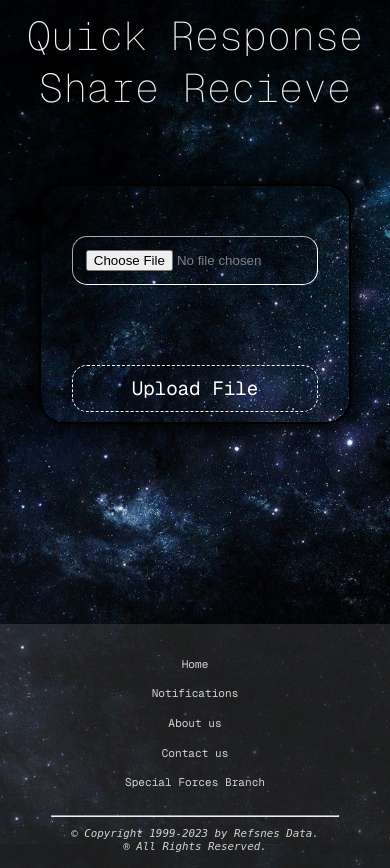
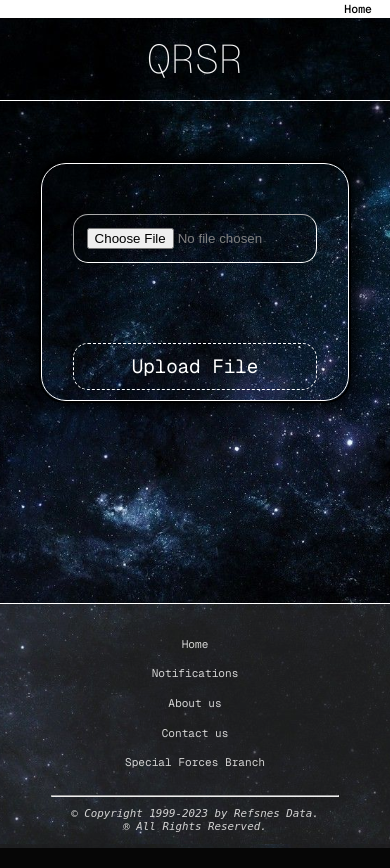
Before and after one commit to Shaalekh/public_html, a PHP site: page / in a window 390 px wide. Run offline with PHP 8.4, Linux system fonts and the light colour scheme.

Commit message:
big css update

```diff
--- a/index.html
+++ b/index.html
@@ -53,9 +53,31 @@
             clearCookies();
             clearStorage();
         </script>
+        <script>
+    window.addEventListener('mousemove', function(e) {
+      var arr = [1, 0.9, 0.8, 0.5, 0.2];
+
+      arr.forEach(function(i) {
+        var x = (1 - i) * 75;
+        var star = document.createElement('div');
+
+        star.className = 'star';
+        star.style.top = e.clientY + Math.round(Math.random() * x - x / 2) + 'px';
+        star.style.left = e.clientX + Math.round(Math.random() * x - x / 2) + 'px';
+
+        document.body.appendChild(star);
+
+        window.setTimeout(function() {
+          document.body.removeChild(star);
+        }, Math.round(Math.random() * i * 600));
+      });
+    }, false);
+</script>
     </head>
     <body>
-        <h1>Quick Response Share Recieve</h1>
+        <h4><a href="#" id="bar">Home</a></h4>
+        <div id="constellation"></div>
+        <h1 id="responsive"></h1>
         <div id="main">
             <form id="uploadForm" enctype="multipart/form-data">
                 <input class="ia" type="file" name="fileToUpload" id="fileToUpload" />
@@ -95,6 +117,7 @@
             >
         </footer>
 
+        <script src="responsive.js" ></script>
         <script>
             // Handle form submission using AJAX
             document.getElementById("uploadForm").addEventListener("submit", function (event) {
--- /dev/null
+++ b/responsive.js
@@ -0,0 +1,14 @@
+function updateH1Content() {
+    const h1 = document.getElementById("responsive");
+    if (window.innerWidth < 500) {
+        h1.textContent = "QRSR";
+    } else {
+        h1.textContent = "Quick Response Share Receive";
+    }
+}
+
+// Check on page load
+updateH1Content();
+
+// Check on window resize
+window.addEventListener("resize", updateH1Content);
--- a/style.css
+++ b/style.css
@@ -2,7 +2,25 @@
     box-sizing: border-box;
 
 }
+h4, #bar {
+    background-color: white;
+    position: sticky;
+    top: 0;
+    margin: 0 0;
+    font-family:'Geist Mono', monospace;
+    font-weight: 500;
+    font-size: 1.55ch;
+    padding: 1px 9px;
+    text-align: end;
+    text-decoration:none;
+    color: black;
+    z-index: 2;
+}
 
+#bar:hover {
+    color:dodgerblue;
+    transition-duration: 0.3s;
+}
 html {
     background-image: url("bg.jpg");
     background-size: cover;
@@ -17,12 +35,12 @@
 h1 {
     font-family: "geist mono";
     font-size: 4em;
-    text-align: center;
+    text-align:center;
     color: whitesmoke;
-    padding-top: 10px;
-    padding-bottom: 10px;
+    padding: 0 10px;
     margin: 0;
     font-weight: 100;
+    border-bottom: 1px solid white;
 
 }
 #main {
@@ -38,6 +56,9 @@
 }
 form {
     display: grid;
+    border: 1px solid white;
+    border-radius: 25px;
+
 }
 .ia {
     background-color: transparent;
@@ -125,6 +146,7 @@
     }
     h1 {
         font-size: 2.5em;
+        padding: 15px;
     }
     #main {
         margin-top: 60px;
@@ -143,6 +165,7 @@
     background-color: rgba(255, 255, 255, 0.11);
     margin-top: 200px;
     padding: 15px;
+    border-top: 1px solid white;
 }
 
     ul {
@@ -176,3 +199,30 @@
 .a:focus {
     outline: none;
 }
+
+
+
+
+.star {
+	position:fixed;
+	pointer-events: none;
+}
+
+.star:before, .star:after {
+	position:absolute;
+	top: 0;
+	left: 0;
+	content: '\2726';
+	font-size: 9px;
+}
+
+.star:before {
+	color: transparent;
+	text-shadow: 0 0 6px rgb(255, 255, 255);
+}
+
+.star:after {
+	background: #00ff63;
+	-webkit-background-clip: text;
+	-webkit-text-fill-color: transparent;
+}
```
